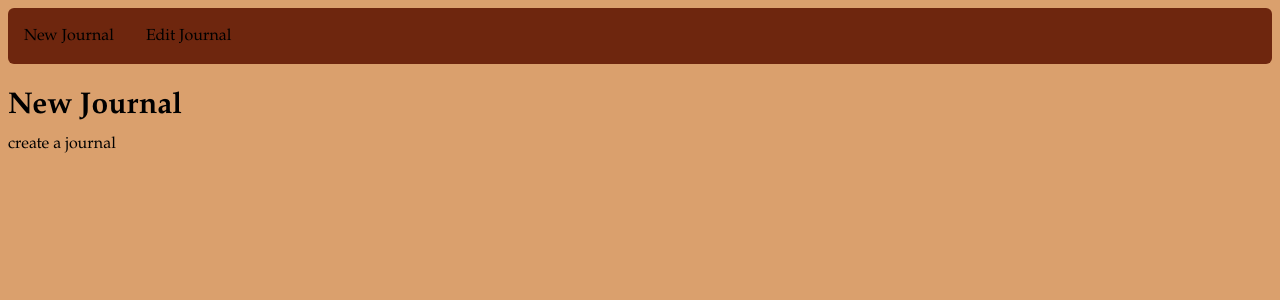
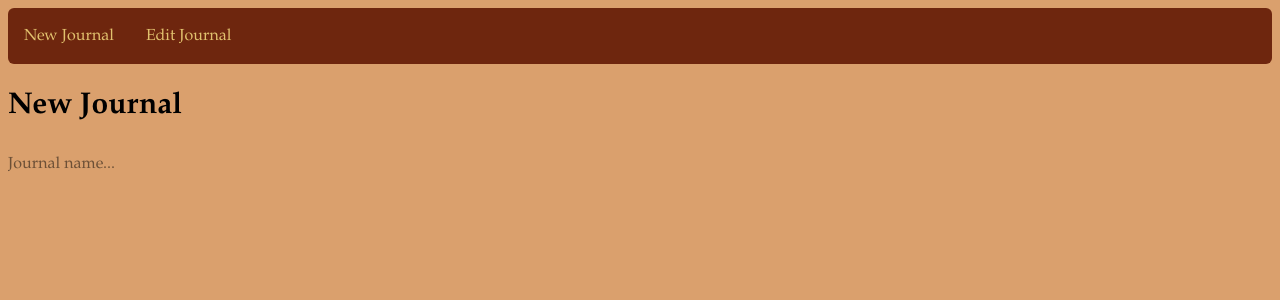
Before and after one commit to 4wqrs12/Journaler, a React (Vite) app in the folder frontend/: page /new in a window 1280 px wide. Shown: the top 300 px of the page. Built offline with nearby package versions, Linux system fonts and the light colour scheme.

Commit message:
frontend for new journal

```diff
--- a/frontend/src/components/NewJournalPage.jsx
+++ b/frontend/src/components/NewJournalPage.jsx
@@ -1,8 +1,27 @@
+import { useState } from "react";
+
 function NewJournal() {
+  const [journalName, setJournalName] = useState("");
+
+  function handleNameChange(e) {
+    setJournalName(e.target.value);
+  }
+
   return (
     <div className="route-content">
       <h1 className="route-title">New Journal</h1>
-      <p>create a journal</p>
+      <input
+        type="text"
+        value={journalName}
+        onChange={handleNameChange}
+        placeholder="Journal name..."
+        className="focus:outline-none mt-5"
+      />
+      {journalName && (
+        <button className="ml-5 rounded-2xl bg-[#E1C16E] px-5 cursor-pointer hover:bg-[#c0a35b]">
+          Submit
+        </button>
+      )}
     </div>
   );
 }
--- a/frontend/src/index.css
+++ b/frontend/src/index.css
@@ -13,5 +13,5 @@
 }
 
 .navbar-routes {
-  @apply p-4 hover:bg-[#5e200c] rounded-md;
+  @apply p-4 hover:bg-[#5e200c] rounded-md text-[#E1C16E];
 }
```
Also changed, not shown: 1 other file (tests, documents, lock files or other folders).
